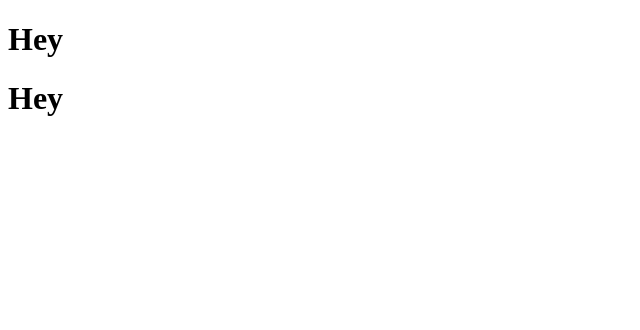
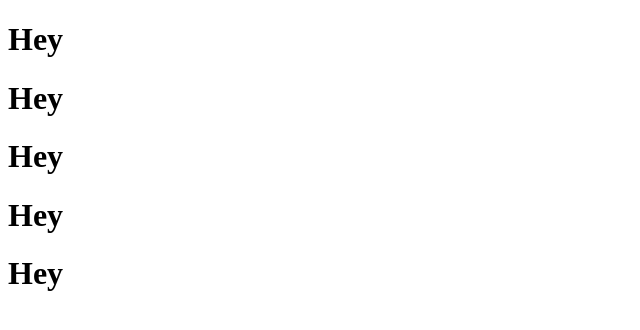
Before and after one commit to tcg-ethun/Test-Repo, a plain HTML site: page index.html in a window 1280 px wide. Shown: the whole page, without its empty margins (0-640 px from the left). Drawn offline with Linux system fonts and the light colour scheme.

Commit message:
Update Co-authored-by: pshyco <ethuntcg511@gmail.com>

```diff
--- a/index.html
+++ b/index.html
@@ -8,5 +8,8 @@
 <body>
              <h1> Hey </h1>
              <h1> Hey </h1>
+             <h1> Hey </h1>
+             <h1> Hey </h1>
+             <h1> Hey </h1>
 </body>
 </html>
```
